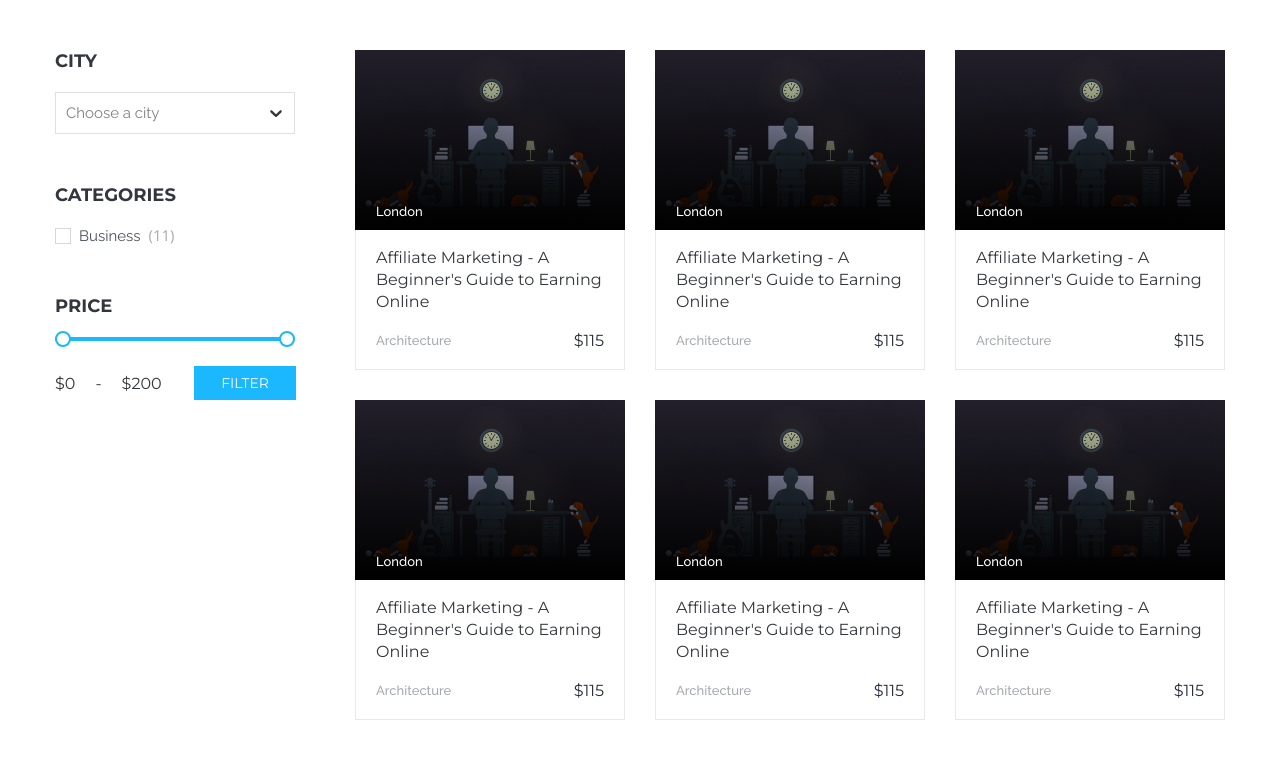
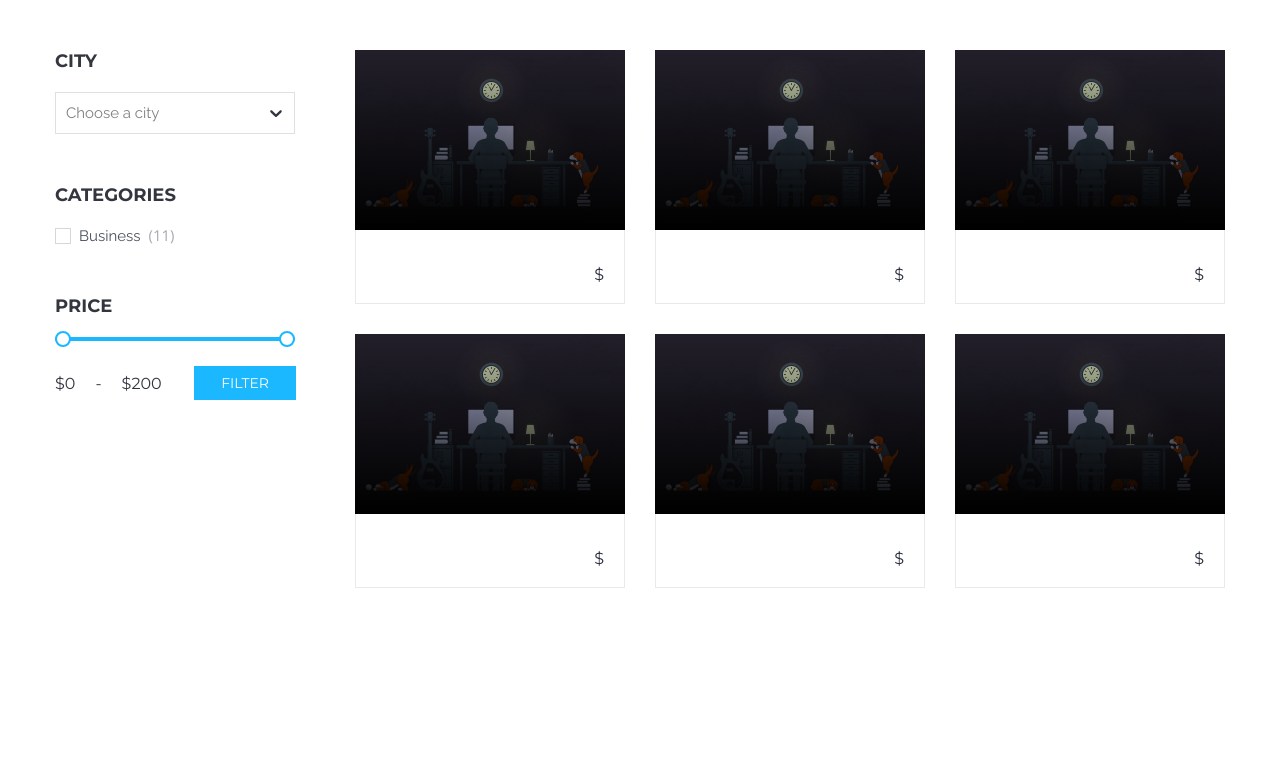
Before and after one commit to ahmeditaev/AG-test, a React (Create React App) app: page / in a window 1280 px wide. Shown: the top 758 px of the page. Built offline with nearby package versions, Linux system fonts and the light colour scheme.

Commit message:
updated card-item component

```diff
--- a/src/kit/components/card-item/index.tsx
+++ b/src/kit/components/card-item/index.tsx
@@ -5,27 +5,37 @@ import './index.scss'
 
 
 interface CardItemProps {
-
+  city: string
+  title: string
+  category: string
+  price: number
 }
 
 const CardItem: React.FC<CardItemProps> = (props: CardItemProps) => {
-  // const {} = props
+  const {
+    city,
+    title,
+    category,
+    price
+  } = props
   return (
     <div className="card-item">
       <div className="image-wrap">
-        <span className="overlay"></span>
+        <span className="overlay" />
         <img width="270" height="180" src={PreviewImage} alt="Preview-image" className="card-item__image" />
       </div>
-      <h3 className="card-item__city">London</h3>
+      <h3 className="card-item__city">
+        {city}
+      </h3>
       <h2 className="card-item__title">
-        Affiliate Marketing - A Beginner's Guide to Earning Online
+        {title}
       </h2>
       <div className="info">
         <span className="card-item__category">
-          Architecture
+          {category}
         </span>
         <span className="card-item__price">
-          $115
+          ${price}
         </span>
       </div>
     </div>
```
